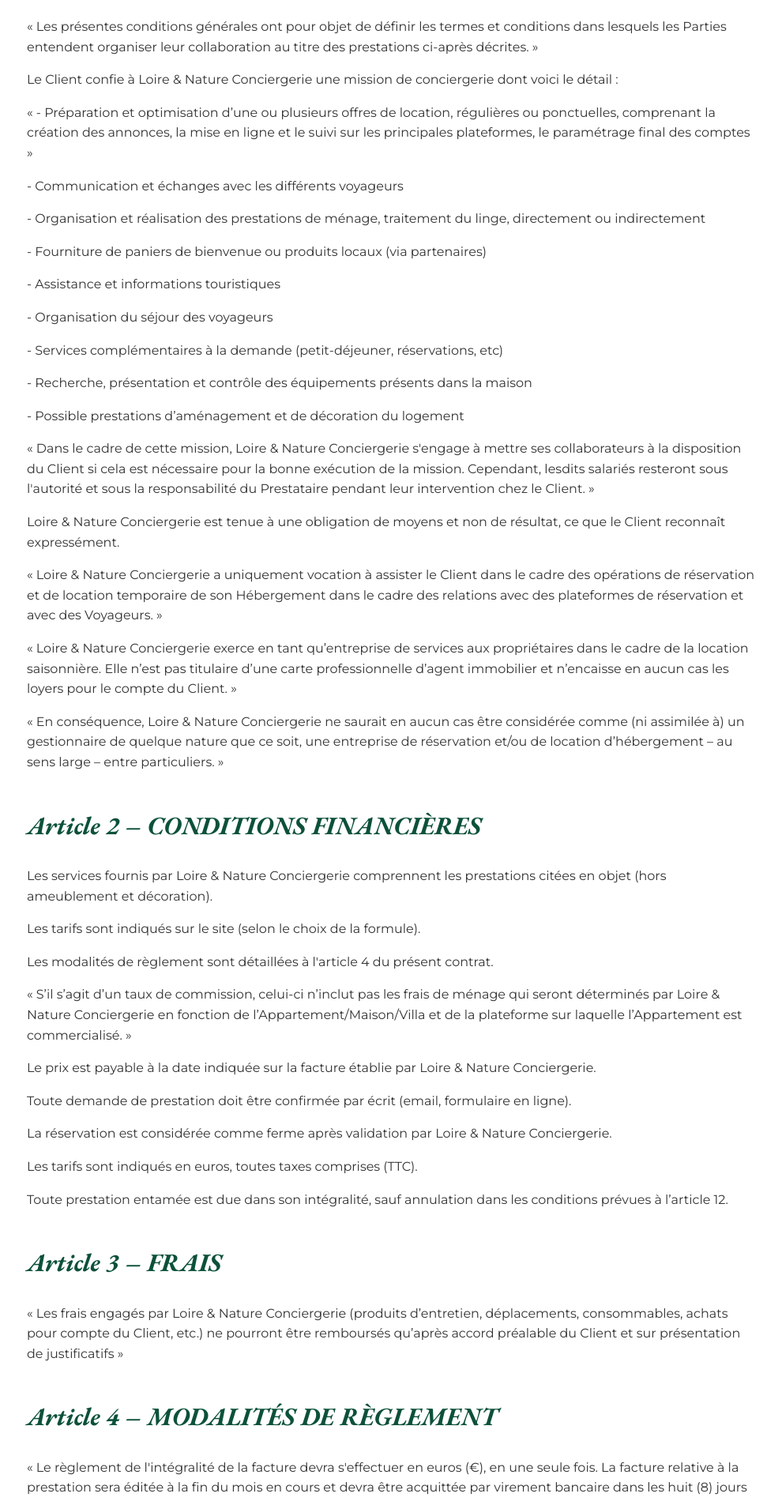
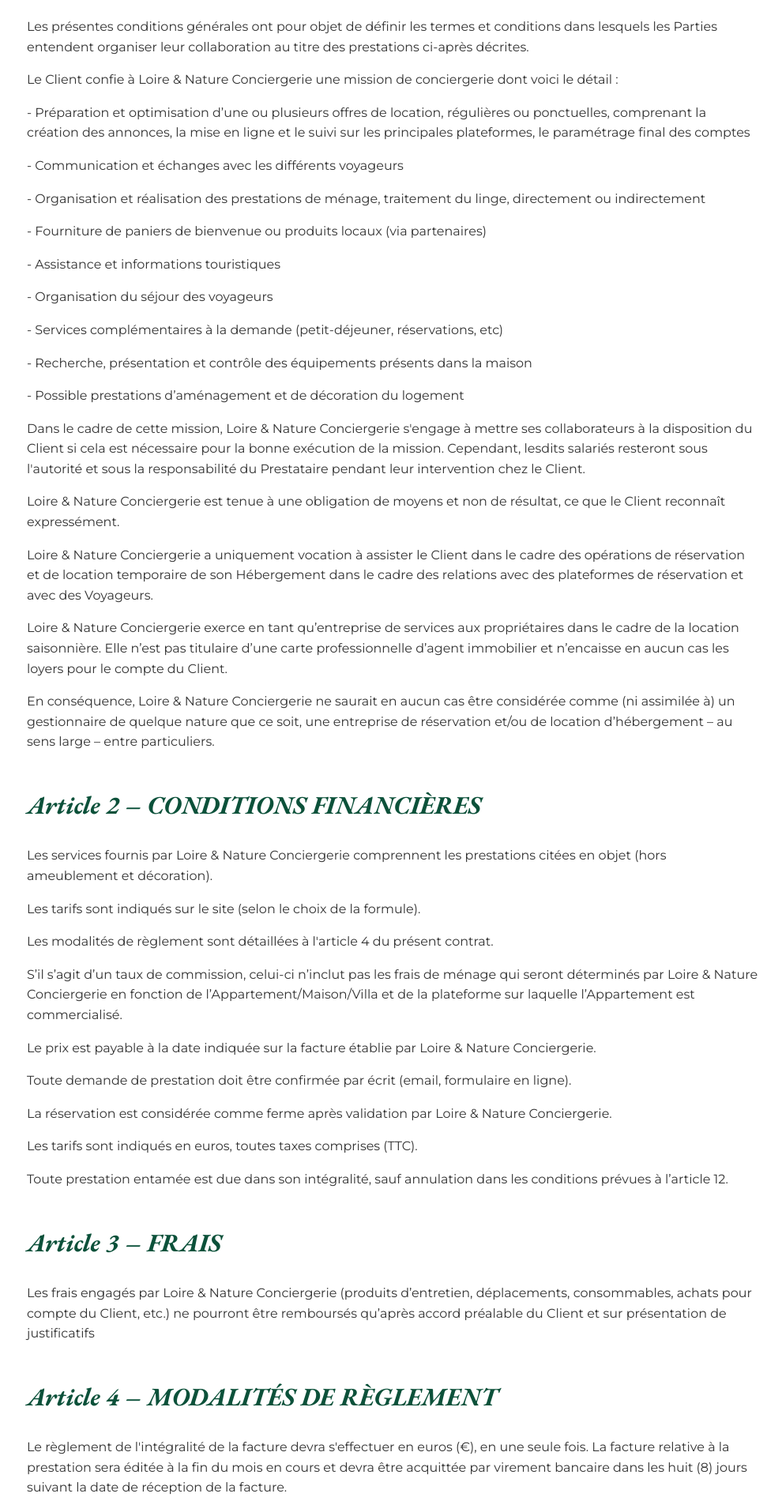
Before and after one commit to GaburaisuVGC/loire-et-nature-conciergerie, a React (Vite) app in the folder frontend/: page /cgv in a window 1280 px wide. Shown: the part 600-2500 px from the top of the page at 79% size, without its empty margins (143-1133 px from the left). Built offline with nearby package versions, Linux system fonts and the light colour scheme; no server answers.

Commit message:
fix: SEO fixes

```diff
--- a/frontend/index.html
+++ b/frontend/index.html
@@ -15,10 +15,10 @@
     <link href="https://fonts.googleapis.com/css2?family=Montserrat:wght@300;400;500;600;700&family=EB+Garamond:wght@700&display=swap" rel="stylesheet">
 
 
-    <title>Loire & Nature Conciergerie</title>
+    <title>Loire et Nature Conciergerie</title>
     <meta
       name="description"
-      content="Loire & Nature Conciergerie propose des services de conciergerie premium en Loire-Atlantique : gestion locative, entretien, jardinage et services personnalisés."
+      content="Loire et Nature Conciergerie propose des services de conciergerie premium en Loire-Atlantique : gestion locative, entretien, jardinage et services personnalisés."
     />
     <meta
       name="keywords"
@@ -26,7 +26,7 @@
     />
 
 
-    <meta property="og:title" content="Loire & Nature Conciergerie" />
+    <meta property="og:title" content="Loire et Nature Conciergerie" />
     <meta
       property="og:description"
       content="Conciergerie haut de gamme en Loire-Atlantique. Gestion locative, entretien, jardinage et services premium."
@@ -37,7 +37,7 @@
 
 
     <meta name="twitter:card" content="summary_large_image" />
-    <meta name="twitter:title" content="Loire & Nature Conciergerie" />
+    <meta name="twitter:title" content="Loire et Nature Conciergerie" />
     <meta
       name="twitter:description"
       content="Conciergerie haut de gamme en Loire-Atlantique : gestion locative, entretien, jardinage et plus."
--- a/frontend/src/components/Footer.jsx
+++ b/frontend/src/components/Footer.jsx
@@ -10,7 +10,7 @@
           <Link to="/">
             <img
               src="/logo.png"
-              alt="Loire & Nature Conciergerie"
+              alt="Loire et Nature Conciergerie"
               className="footer-logo"
               onError={(e) => {
                 e.target.onerror = null;
--- a/frontend/src/components/Header.jsx
+++ b/frontend/src/components/Header.jsx
@@ -25,12 +25,12 @@
               <Link to="/" className="logo-container">
                 <img
                   src="/logo.png"
-                  alt="Loire & Nature Conciergerie"
+                  alt="Loire et Nature Conciergerie"
                   className="logo"
                   onError={(e) => {
                     e.target.onerror = null;
                     e.target.style.display = 'none';
-                    e.target.parentElement.innerHTML = '<span class="font-garamond text-vert">Loire & Nature</span>';
+                    e.target.parentElement.innerHTML = '<span class="font-garamond text-vert">Loire et Nature</span>';
                   }}
                 />
               </Link>
@@ -58,7 +58,7 @@
           <Link to="/" className="navbar-brand mx-auto d-md-none">
             <img
               src="/logo.png"
-              alt="Loire & Nature Conciergerie"
+              alt="Loire et Nature Conciergerie"
               onError={(e) => { e.target.onerror = null; e.target.style.display = 'none'; }}
             />
           </Link>
--- a/frontend/src/components/HydrateFallback.jsx
+++ b/frontend/src/components/HydrateFallback.jsx
@@ -7,7 +7,7 @@
         <div className="spinner-border text-primary" role="status">
           <span className="visually-hidden">Chargement...</span>
         </div>
-        <p className="mt-3">Chargement de Loire & Nature Conciergerie...</p>
+        <p className="mt-3">Chargement de Loire et Nature Conciergerie...</p>
       </div>
     </div>
   );
--- a/frontend/src/pages/CGV.jsx
+++ b/frontend/src/pages/CGV.jsx
@@ -37,8 +37,8 @@
               </h2>
 
               <p>
-                « Les présentes conditions générales ont pour objet de définir les termes et conditions dans lesquels
-                les Parties entendent organiser leur collaboration au titre des prestations ci-après décrites. »
+                Les présentes conditions générales ont pour objet de définir les termes et conditions dans lesquels
+                les Parties entendent organiser leur collaboration au titre des prestations ci-après décrites.
               </p>
 
               <p>
@@ -46,9 +46,9 @@
               </p>
 
               <p>
-                « - Préparation et optimisation d’une ou plusieurs offres de location, régulières ou ponctuelles,
+                - Préparation et optimisation d’une ou plusieurs offres de location, régulières ou ponctuelles,
                 comprenant la création des annonces, la mise en ligne et le suivi sur les principales plateformes,
-                le paramétrage final des comptes »
+                le paramétrage final des comptes
               </p>
 
               <p>- Communication et échanges avec les différents voyageurs</p>
@@ -61,26 +61,26 @@
               <p>- Possible prestations d’aménagement et de décoration du logement</p>
 
               <p>
-                « Dans le cadre de cette mission, Loire & Nature Conciergerie s'engage à mettre ses collaborateurs à la disposition du Client
+                Dans le cadre de cette mission, Loire & Nature Conciergerie s'engage à mettre ses collaborateurs à la disposition du Client
                 si cela est nécessaire pour la bonne exécution de la mission. Cependant, lesdits salariés resteront sous l'autorité et
-                sous la responsabilité du Prestataire pendant leur intervention chez le Client. »
+                sous la responsabilité du Prestataire pendant leur intervention chez le Client.
               </p>
 
               <p>Loire & Nature Conciergerie est tenue à une obligation de moyens et non de résultat, ce que le Client reconnaît expressément.</p>
 
               <p>
-                « Loire & Nature Conciergerie a uniquement vocation à assister le Client dans le cadre des opérations de réservation et de location
-                temporaire de son Hébergement dans le cadre des relations avec des plateformes de réservation et avec des Voyageurs. »
+                Loire & Nature Conciergerie a uniquement vocation à assister le Client dans le cadre des opérations de réservation et de location
+                temporaire de son Hébergement dans le cadre des relations avec des plateformes de réservation et avec des Voyageurs.
               </p>
 
               <p>
-                « Loire & Nature Conciergerie exerce en tant qu’entreprise de services aux propriétaires dans le cadre de la location saisonnière.
-                Elle n’est pas titulaire d’une carte professionnelle d’agent immobilier et n’encaisse en aucun cas les loyers pour le compte du Client. »
+                Loire & Nature Conciergerie exerce en tant qu’entreprise de services aux propriétaires dans le cadre de la location saisonnière.
+                Elle n’est pas titulaire d’une carte professionnelle d’agent immobilier et n’encaisse en aucun cas les loyers pour le compte du Client.
               </p>
 
               <p>
-                « En conséquence, Loire & Nature Conciergerie ne saurait en aucun cas être considérée comme (ni assimilée à)
-                un gestionnaire de quelque nature que ce soit, une entreprise de réservation et/ou de location d’hébergement – au sens large – entre particuliers. »
+                En conséquence, Loire & Nature Conciergerie ne saurait en aucun cas être considérée comme (ni assimilée à)
+                un gestionnaire de quelque nature que ce soit, une entreprise de réservation et/ou de location d’hébergement – au sens large – entre particuliers.
               </p>
 
               {/* ARTICLE 2 */}
@@ -95,8 +95,8 @@
               <p>Les modalités de règlement sont détaillées à l'article 4 du présent contrat.</p>
 
               <p>
-                « S’il s’agit d’un taux de commission, celui-ci n’inclut pas les frais de ménage qui seront déterminés par Loire & Nature Conciergerie
-                en fonction de l’Appartement/Maison/Villa et de la plateforme sur laquelle l’Appartement est commercialisé. »
+                S’il s’agit d’un taux de commission, celui-ci n’inclut pas les frais de ménage qui seront déterminés par Loire & Nature Conciergerie
+                en fonction de l’Appartement/Maison/Villa et de la plateforme sur laquelle l’Appartement est commercialisé.
               </p>
 
               <p>Le prix est payable à la date indiquée sur la facture établie par Loire & Nature Conciergerie.</p>
@@ -111,8 +111,8 @@
               </h2>
 
               <p>
-                « Les frais engagés par Loire & Nature Conciergerie (produits d’entretien, déplacements, consommables, achats pour compte du Client, etc.)
-                ne pourront être remboursés qu’après accord préalable du Client et sur présentation de justificatifs »
+                Les frais engagés par Loire & Nature Conciergerie (produits d’entretien, déplacements, consommables, achats pour compte du Client, etc.)
+                ne pourront être remboursés qu’après accord préalable du Client et sur présentation de justificatifs
               </p>
 
               {/* ARTICLE 4 */}
@@ -121,16 +121,16 @@
               </h2>
 
               <p>
-                « Le règlement de l'intégralité de la facture devra s'effectuer en euros (€), en une seule fois.
+                Le règlement de l'intégralité de la facture devra s'effectuer en euros (€), en une seule fois.
                 La facture relative à la prestation sera éditée à la fin du mois en cours
-                et devra être acquittée par virement bancaire dans les huit (8) jours suivant la date de réception de la facture. »
+                et devra être acquittée par virement bancaire dans les huit (8) jours suivant la date de réception de la facture.
               </p>
 
               <p>
-                « Conformément à la loi n° 2008-776 du 4 août 2008, toute somme non payée dans les quinze (15) jours suivant la date d'échéance
+                Conformément à la loi n° 2008-776 du 4 août 2008, toute somme non payée dans les quinze (15) jours suivant la date d'échéance
                 de la facture est susceptible de porter intérêt à taux égal une fois et demi le taux de l'intérêt légal, sans qu'un rappel soit nécessaire
                 (article L.441-10 du Code de commerce). En outre des frais de recouvrement de 40 euros pourront être appliqués
-                aux termes de l'article L.441-3 du Code de commerce. »
+                aux termes de l'article L.441-3 du Code de commerce.
               </p>
 
               <p>Le Client accepte expressément de recevoir les factures par voie électronique.</p>
@@ -142,8 +142,8 @@
               </h2>
 
               <p>
-                « Loire & Nature Conciergerie déclare être titulaire d’une assurance Responsabilité Civile Professionnelle couvrant ses activités.
-                Le Client doit également justifier d’une assurance multirisque habitation adaptée à la location saisonnière. »
+                Loire & Nature Conciergerie déclare être titulaire d’une assurance Responsabilité Civile Professionnelle couvrant ses activités.
+                Le Client doit également justifier d’une assurance multirisque habitation adaptée à la location saisonnière.
               </p>
 
               {/* ARTICLE 6 */}
@@ -154,15 +154,15 @@
               <p>Au départ du logement, l’appartement et son mobilier devra être dans le même état que celui constaté le jour de l’entrée dans les lieux.</p>
 
               <p>
-                « Loire & Nature Conciergerie ne peut pas toujours procéder personnellement à la vérification des lieux et de l’inventaire en présence du voyageur.
+                Loire & Nature Conciergerie ne peut pas toujours procéder personnellement à la vérification des lieux et de l’inventaire en présence du voyageur.
                 L’état des lieux est systématiquement réalisé après le départ du voyageur occupant et avant l'arrivée du voyageur suivant,
-                ou en cas de non reprise, dans les 48 heures. »
+                ou en cas de non reprise, dans les 48 heures.
               </p>
 
               <p>
-                « La caution est prélevée directement via la plateforme de réservation (Airbnb, Booking, etc.).
+                La caution est prélevée directement via la plateforme de réservation (Airbnb, Booking, etc.).
                 Loire & Nature Conciergerie ne perçoit ni ne détient aucune somme d’argent pour le compte du Client.
-                Elle assiste le Client dans le suivi et la gestion des éventuelles réclamations liées à la caution. »
+                Elle assiste le Client dans le suivi et la gestion des éventuelles réclamations liées à la caution.
               </p>
 
               <p>
@@ -176,9 +176,9 @@
               </h2>
 
               <p>
-                « Le présent contrat est conclu pour une durée de six mois, reconductible tacitement.
+                Le présent contrat est conclu pour une durée de six mois, reconductible tacitement.
                 Chaque Partie pourra y mettre fin, moyennant la notification de sa volonté́ à l’autre Partie
-                par courrier recommandé avec demande d’avis de réception outre le respect d’un délai de préavis d’un mois. »
+                par courrier recommandé avec demande d’avis de réception outre le respect d’un délai de préavis d’un mois.
               </p>
 
               <p>L’ensemble des prestations réalisées seront réglées par le Client selon le tarif en vigueur.</p>
@@ -189,10 +189,10 @@
               </h2>
 
               <p>
-                « Si l’une ou l’autre des Parties venait à manquer à l'une ou l'autre de ses obligations et si ledit manquement venait à persister
+                Si l’une ou l’autre des Parties venait à manquer à l'une ou l'autre de ses obligations et si ledit manquement venait à persister
                 à l'expiration d'un délai de 15 (quinze) jours suivant une mise en demeure par lettre recommandée
                 avec avis de réception restée sans effets, le présent contrat pourra être résilié avec effet immédiat,
-                tous dommages-intérêts éventuels demeurant réservés. »
+                tous dommages-intérêts éventuels demeurant réservés.
               </p>
 
               {/* ARTICLE 9 */}
@@ -201,17 +201,17 @@
               </h2>
 
               <p>
-                « Sont considérés comme cas de force majeure, ceux retenus habituellement par la jurisprudence des cours et tribunaux
+                Sont considérés comme cas de force majeure, ceux retenus habituellement par la jurisprudence des cours et tribunaux
                 français et qui revêtent un caractère imprévisible, insurmontable et extérieur : catastrophes naturelles, pandémie,
-                décision administrative interdisant la location, panne électrique majeure, grève nationale. »
+                décision administrative interdisant la location, panne électrique majeure, grève nationale.
               </p>
 
               <p>
-                « Si l’un des éléments essentiels du Contrat de prestation de services ne peut plus être fourni par suite d’un événement de force majeure
+                Si l’un des éléments essentiels du Contrat de prestation de services ne peut plus être fourni par suite d’un événement de force majeure
                 ou extérieur au Prestataire, il doit le plus rapidement possible en aviser le Client. Dans un premier temps les cas de force majeure
                 suspendront l’exécution du Contrat affecté par ceux-ci. Si les cas de force majeure ont une durée d’existence supérieure à quinze jours,
                 les Parties se réuniront afin de déterminer les modalités de poursuites de leurs relations. Si le/les cas de force majeure ont
-                une durée supérieure à trois mois, le Contrat considéré sera résilié de plein droit et sans formalité. »
+                une durée supérieure à trois mois, le Contrat considéré sera résilié de plein droit et sans formalité.
               </p>
 
               {/* ARTICLE 10 */}
@@ -220,14 +220,14 @@
               </h2>
 
               <p>
-                « Chacune des Parties s’engage à ne pas communiquer à quelque tiers que ce soit, directement ou par personne interposée,
+                Chacune des Parties s’engage à ne pas communiquer à quelque tiers que ce soit, directement ou par personne interposée,
                 en totalité ou en partie, les informations confidentielles de l’autre Partie dont elle aurait eu ainsi connaissance,
-                à l’exception de ses employés ou sous-traitants ayant besoin des informations pour l’exécution de leurs obligations. »
+                à l’exception de ses employés ou sous-traitants ayant besoin des informations pour l’exécution de leurs obligations.
               </p>
 
               <p>
-                « Chaque Partie s’engage à ne pas utiliser les informations confidentielles de l’autre Partie dans un cadre autre que celui
-                de l’exécution du présent Contrat, et en particulier à ne pas les utiliser pour son propre compte sauf ce que les présentes prévoient. »
+                Chaque Partie s’engage à ne pas utiliser les informations confidentielles de l’autre Partie dans un cadre autre que celui
+                de l’exécution du présent Contrat, et en particulier à ne pas les utiliser pour son propre compte sauf ce que les présentes prévoient.
               </p>
 
               {/* ARTICLE 11 */}
@@ -236,8 +236,8 @@
               </h2>
 
               <p>
-                « Au cas où un différend surviendrait entre les Parties dans l'exécution ou l'interprétation de la présente convention,
-                les Parties s'obligent à tenter de le résoudre préalablement de façon amiable. »
+                Au cas où un différend surviendrait entre les Parties dans l'exécution ou l'interprétation de la présente convention,
+                les Parties s'obligent à tenter de le résoudre préalablement de façon amiable.
               </p>
 
               <p>
@@ -271,11 +271,11 @@
               </h2>
 
               <p>
-                « Loire & Nature Conciergerie agit comme intermédiaire entre le Client et les prestataires (ménage, linge, maintenance).
+                Loire & Nature Conciergerie agit comme intermédiaire entre le Client et les prestataires (ménage, linge, maintenance).
                 Sa responsabilité ne pourra être engagée qu’en cas de faute prouvée et directe dans l’exécution de ses obligations.
                 En tout état de cause, la responsabilité de Loire & Nature Conciergerie est limitée au montant total des sommes perçues au titre du contrat
                 sur les 12 derniers mois. Elle ne pourra être tenue responsable des pertes d’exploitation, préjudices indirects,
-                ou des dommages imputables aux voyageurs ou aux plateformes. »
+                ou des dommages imputables aux voyageurs ou aux plateformes.
               </p>
 
               {/* ARTICLE 14 */}
@@ -284,8 +284,8 @@
               </h2>
 
               <p>
-                « Loire & Nature Conciergerie peut faire appel à des prestataires externes pour l’exécution de ses missions (ménage, linge, produits).
-                Elle demeure responsable de leur bonne exécution vis-à-vis du Client. »
+                Loire & Nature Conciergerie peut faire appel à des prestataires externes pour l’exécution de ses missions (ménage, linge, produits).
+                Elle demeure responsable de leur bonne exécution vis-à-vis du Client.
               </p>
 
               {/* ARTICLE 15 */}
--- a/frontend/src/pages/Home.jsx
+++ b/frontend/src/pages/Home.jsx
@@ -98,7 +98,7 @@
 
           <div className="text-center mb-4">
             <p className="fs-5">
-              Bienvenue chez <strong>Loire & Nature</strong>, une conciergerie
+              Bienvenue chez <strong>Loire et Nature</strong>, une conciergerie
               indépendante, chaleureuse et responsable.
             </p>
             <p>
@@ -228,7 +228,7 @@
 
           <div className="text-center mt-5">
             <p className="fs-5" style={{ maxWidth: "900px", margin: "0 auto" }}>
-              Chez Loire & Nature, nous croyons en une conciergerie locale,
+              Chez Loire et Nature, nous croyons en une conciergerie locale,
               humaine et responsable,
               <br />
               qui allie sérénité, exigence et authenticité.
--- a/frontend/src/pages/NotreDemarche.jsx
+++ b/frontend/src/pages/NotreDemarche.jsx
@@ -40,7 +40,7 @@
             <Col lg={10}>
               <div className="engagement-content">
                 <p className="mb-4">
-                  <strong>Loire & Nature</strong>, c'est un projet de cœur, né d'une volonté d'associer gestion locative et faire
+                  <strong>Loire et Nature</strong>, c'est un projet de cœur, né d'une volonté d'associer gestion locative et faire
                   découvrir aux voyageurs des produits de fabrication artisanale de la région.
                 </p>
                 <p className="mb-4">
@@ -91,7 +91,7 @@
             <Col lg={10}>
               <div className="gladys-content">
                 <p className="mb-4">
-                  Je suis <strong>Gladys</strong> et j'ai créé Loire & Nature Conciergerie en 2024 pour relier mes passions et savoir faire :
+                  Je suis <strong>Gladys</strong> et j'ai créé Loire et Nature Conciergerie en 2024 pour relier mes passions et savoir faire :
                 </p>
                 <p className="mb-4">
                   L'organisation, l'accueil, l'aménagement et le souhait de devenir actrice dans la valorisation du territoire...
--- a/frontend/src/pages/Partenaires.jsx
+++ b/frontend/src/pages/Partenaires.jsx
@@ -182,7 +182,7 @@
             <Col lg={10}>
               <div className="partenaires-content">
                 <p className="mb-4" style={{ fontSize: '1.1rem', lineHeight: '1.8' }}>
-                  Chez Loire & Nature, nous croyons que la réussite d'un séjour passe aussi par les rencontres et les
+                  Chez Loire et Nature, nous croyons que la réussite d'un séjour passe aussi par les rencontres et les
                   découvertes locales.
                 </p>
 
@@ -240,7 +240,7 @@
                 </p>
 
                 <p className="mb-5" style={{ fontSize: '1.1rem', lineHeight: '1.8', fontWeight: '500' }}>
-                  En rejoignant Loire & Nature, vous devenez bien plus qu'un prestataire :
+                  En rejoignant Loire et Nature, vous devenez bien plus qu'un prestataire :
                   vous devenez un acteur clé de l'expérience voyageur.
                 </p>
               </div>
--- a/frontend/src/pages/Reservations.jsx
+++ b/frontend/src/pages/Reservations.jsx
@@ -260,7 +260,7 @@
               className="font-garamond text-vert hero-title"
               style={{ fontStyle: "italic" }}
             >
-              Les Logements avec Loire & Nature Conciergerie
+              Les Logements avec Loire et Nature Conciergerie
             </h1>
           </div>
         </Container>
@@ -280,7 +280,7 @@
                   className="mb-4"
                   style={{ fontSize: "1.1rem", lineHeight: "1.8" }}
                 >
-                  <strong>Loire & Nature</strong>, c'est un projet de cœur, né
+                  <strong>Loire et Nature</strong>, c'est un projet de cœur, né
                   d'une volonté d'associer gestion locative et faire découvrir
                   aux voyageurs des produits de fabrication artisanale de la
                   région.
--- a/frontend/src/pages/Temoignages.jsx
+++ b/frontend/src/pages/Temoignages.jsx
@@ -216,7 +216,7 @@
                       value={formData.comment}
                       onChange={handleInputChange}
                       required
-                      placeholder="Partagez votre expérience avec Loire & Nature..."
+                      placeholder="Partagez votre expérience avec Loire et Nature..."
                     />
                     <Form.Text className="text-muted">
                       Minimum 10 caractères
```
